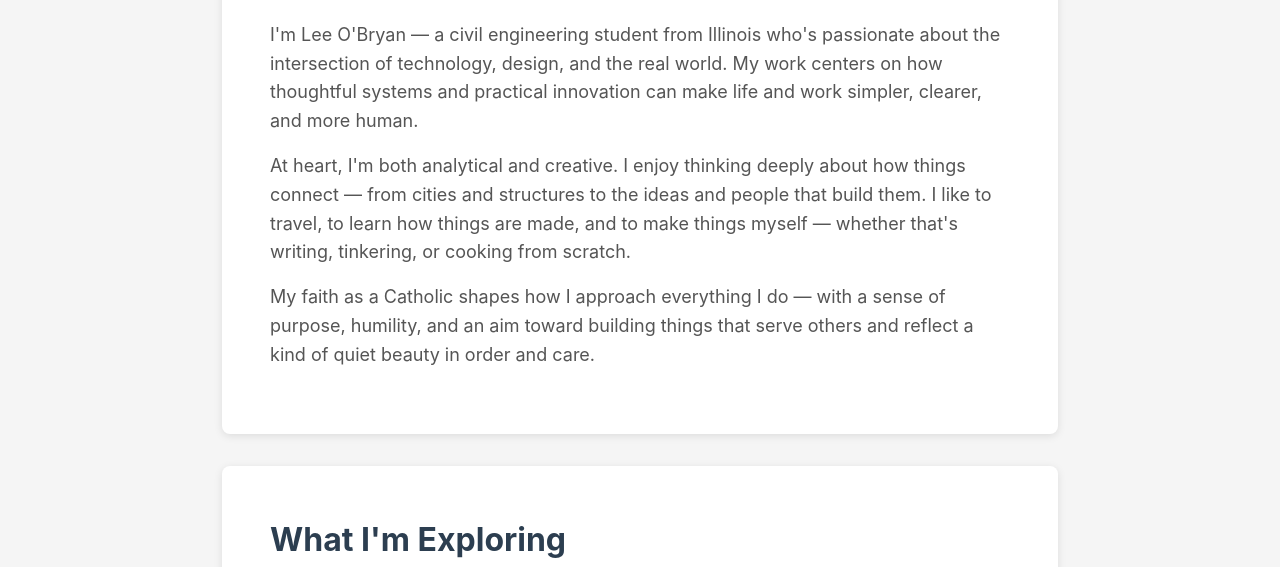
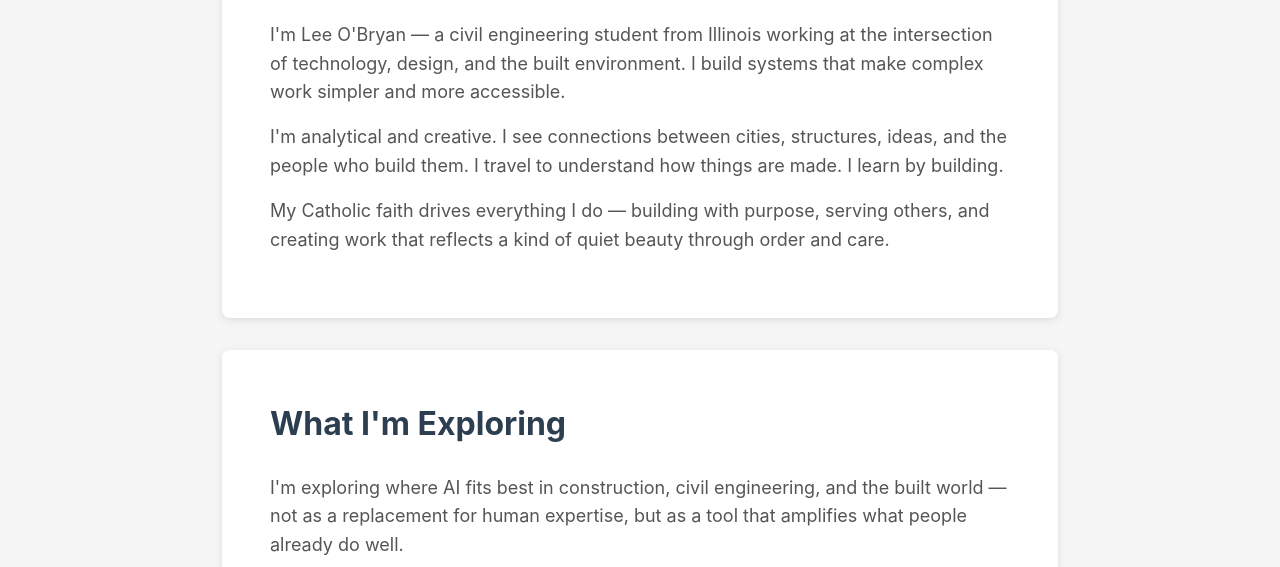
Before and after one commit to leeroyob/leeobryan.org, a plain HTML site: page index.html in a window 1280 px wide. Shown: the part 736-1303 px from the top of the page. Drawn offline with Linux system fonts and the light colour scheme.

Commit message:
Sharpen About section tone to be more direct and ambitious
- Removed soft phrases like "at heart", "thinking deeply", "I enjoy"
- Changed "passionate about" to "working at"
- Made statements more declarative and confident
- Cut fluff like "tinkering, cooking from scratch"
- Changed "shapes" to "drives" for faith statement
- Shortened from 3 long paragraphs to 3 punchy ones
- Overall: more action-oriented, less reflective

🤖 Generated with [Claude Code](https://claude.com/claude-code)

Co-Authored-By: Claude <noreply@anthropic.com>

```diff
--- a/index.html
+++ b/index.html
@@ -177,11 +177,11 @@
     <div class="container">
         <section id="about">
             <h3>About</h3>
-            <p>I'm Lee O'Bryan — a civil engineering student from Illinois who's passionate about the intersection of technology, design, and the real world. My work centers on how thoughtful systems and practical innovation can make life and work simpler, clearer, and more human.</p>
+            <p>I'm Lee O'Bryan — a civil engineering student from Illinois working at the intersection of technology, design, and the built environment. I build systems that make complex work simpler and more accessible.</p>
 
-            <p>At heart, I'm both analytical and creative. I enjoy thinking deeply about how things connect — from cities and structures to the ideas and people that build them. I like to travel, to learn how things are made, and to make things myself — whether that's writing, tinkering, or cooking from scratch.</p>
+            <p>I'm analytical and creative. I see connections between cities, structures, ideas, and the people who build them. I travel to understand how things are made. I learn by building.</p>
 
-            <p>My faith as a Catholic shapes how I approach everything I do — with a sense of purpose, humility, and an aim toward building things that serve others and reflect a kind of quiet beauty in order and care.</p>
+            <p>My Catholic faith drives everything I do — building with purpose, serving others, and creating work that reflects a kind of quiet beauty through order and care.</p>
         </section>
 
         <!-- Work/Mission -->
```
